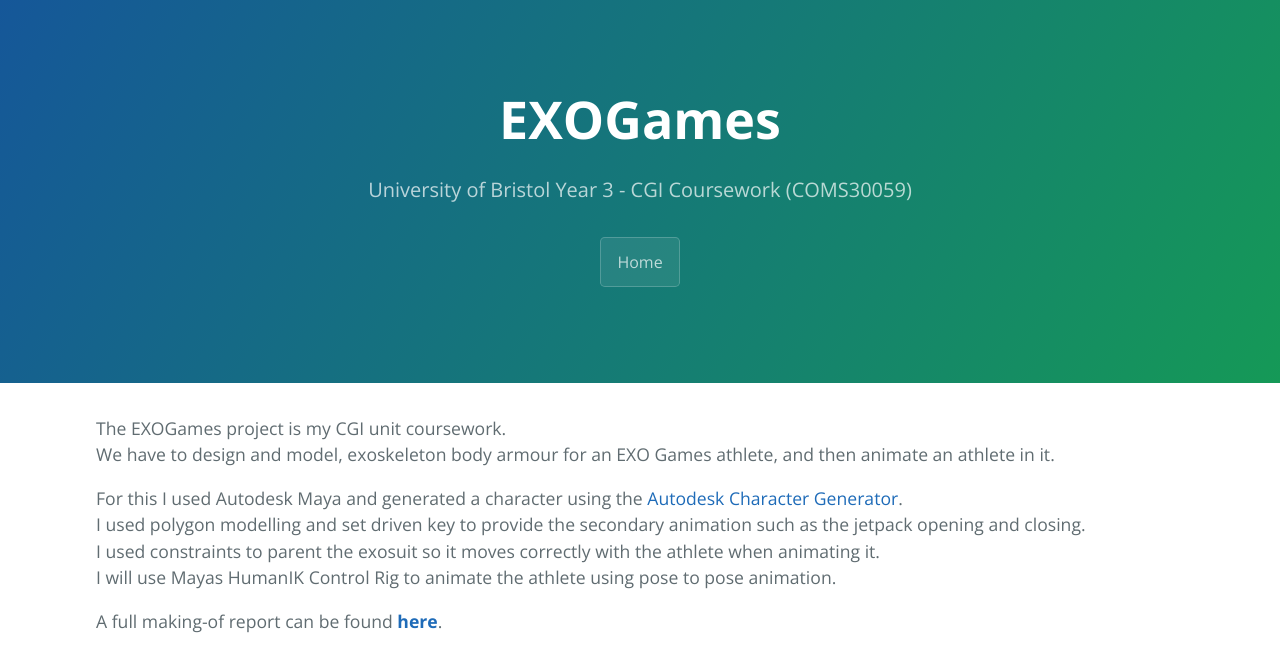
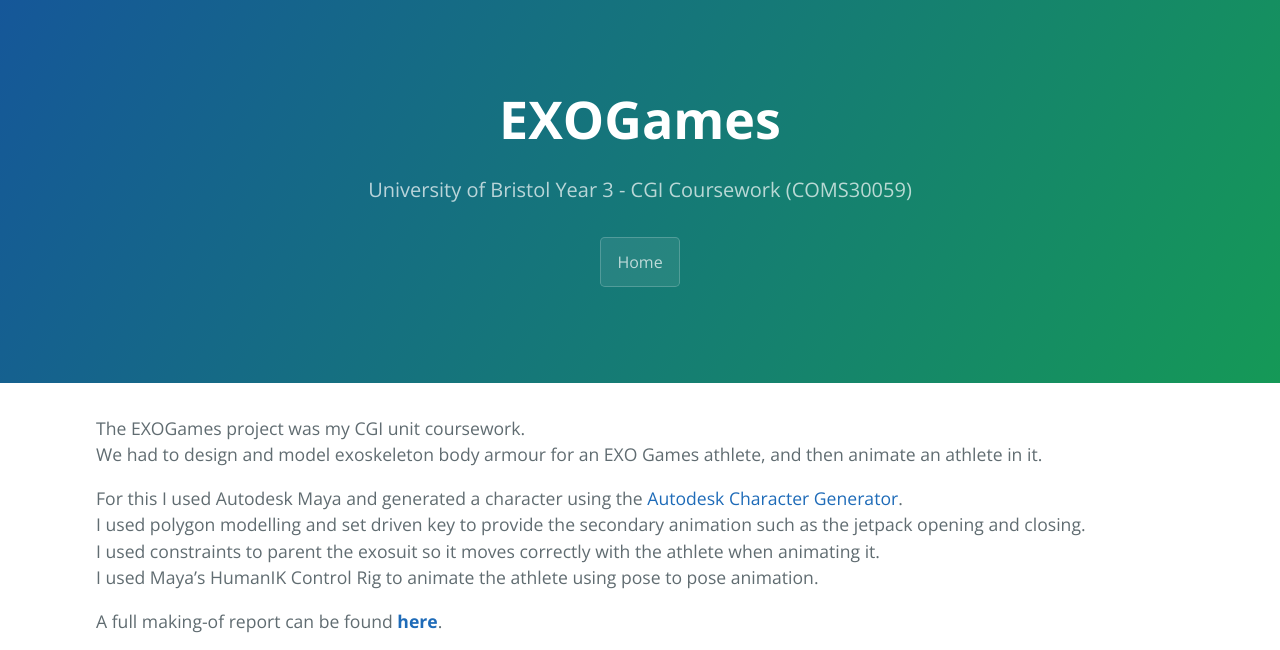
Before and after one commit to Pope10830/Pope10830.github.io, a Jekyll site: the page built from exogames.md, in a window 1280 px wide. Shown: the top 650 px of the page. Built offline with Jekyll 4.4.1, drawn with Linux system fonts in a browser that asks for light colours; grey boxes are pictures that could not be loaded.

Commit message:
Edited asteroidzone.md and exogames.md

```diff
--- a/exogames.md
+++ b/exogames.md
@@ -6,13 +6,13 @@ is_project_page: true
 is_public: false
 ---
 
-The EXOGames project is my CGI unit coursework.
-We have to design and model, exoskeleton body armour for an EXO Games athlete, and then animate an athlete in it.
+The EXOGames project was my CGI unit coursework.
+We had to design and model exoskeleton body armour for an EXO Games athlete, and then animate an athlete in it.
 
 For this I used Autodesk Maya and generated a character using the [Autodesk Character Generator](https://charactergenerator.autodesk.com/).
 I used polygon modelling and set driven key to provide the secondary animation such as the jetpack opening and closing.
 I used constraints to parent the exosuit so it moves correctly with the athlete when animating it.
-I will use Mayas HumanIK Control Rig to animate the athlete using pose to pose animation.
+I used Maya's HumanIK Control Rig to animate the athlete using pose to pose animation.
 
 A full making-of report can be found [**here**](CGIReport.pdf).
 
```
Also changed, not shown: asteroidzone.md (+4 -2 lines).
